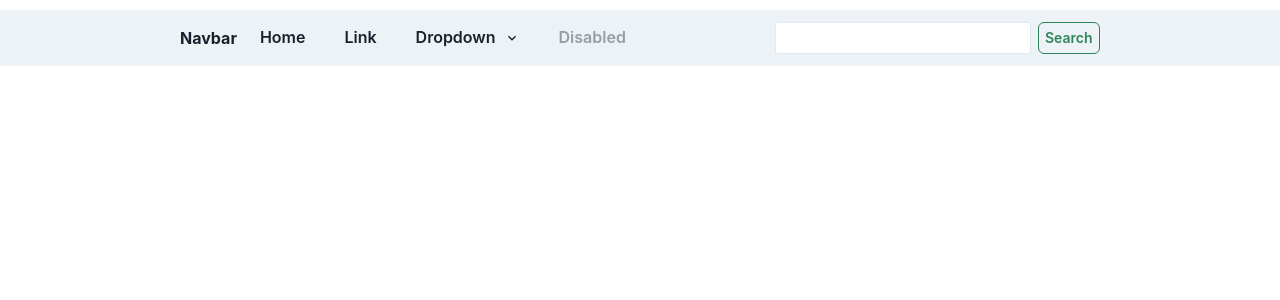
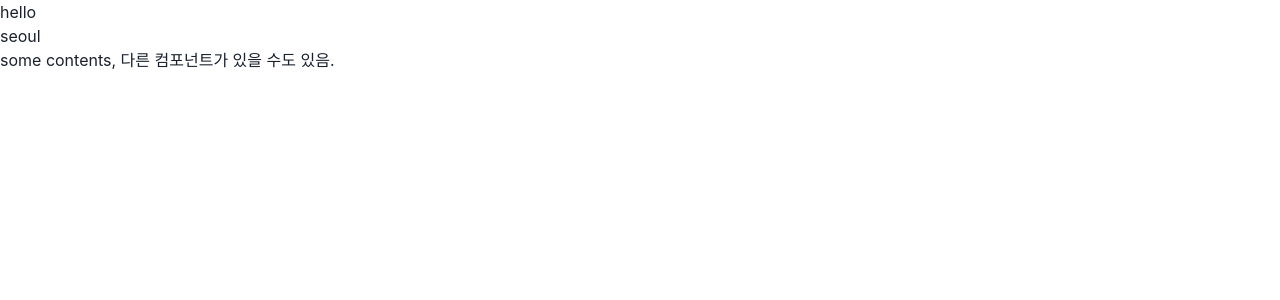
Before and after one commit to sebaek/react20231031, a React (Create React App) app: page / in a window 1280 px wide. Shown: the top 300 px of the page. Built offline with nearby package versions, Linux system fonts and the light colour scheme.

Commit message:
children prop

```diff
--- a/src/App.js
+++ b/src/App.js
@@ -1,59 +1,20 @@
-import React from "react";
-import {
-  Box,
-  Button,
-  Flex,
-  Input,
-  Menu,
-  MenuButton,
-  MenuItem,
-  MenuList,
-  Text,
-} from "@chakra-ui/react";
-import { ChevronDownIcon } from "@chakra-ui/icons";
+function MyComp({ text, address, children }) {
+  return (
+    <>
+      <p>{text}</p>
+      <p>{address}</p>
+      <p>{children}</p>
+    </>
+  );
+}
 
 function App(props) {
   return (
-    <Flex
-      px={{ base: "0px", md: "70px", lg: "120px", xl: "180px" }}
-      justify="space-between"
-      py="8px"
-      my="10px"
-      bg="gray.100"
-    >
-      <Flex gap="7px" align="center">
-        <Text as="b">Navbar</Text>
-        <Button variant={"ghost"}>Home</Button>
-        <Button variant={"ghost"}>Link</Button>
-
-        <Menu>
-          <MenuButton
-            variant="ghost"
-            as={Button}
-            rightIcon={<ChevronDownIcon />}
-          >
-            Dropdown
-          </MenuButton>
-          <MenuList>
-            <MenuItem>Download</MenuItem>
-            <MenuItem>Create a Copy</MenuItem>
-            <MenuItem>Mark as Draft</MenuItem>
-            <MenuItem>Delete</MenuItem>
-            <MenuItem>Attend a Workshop</MenuItem>
-          </MenuList>
-        </Menu>
-
-        <Button variant={"ghost"} isDisabled={true}>
-          Disabled
-        </Button>
-      </Flex>
-      <Flex gap="7px" align="center">
-        <Input size="sm" bg="white" colorScheme="green" />
-        <Button size="sm" variant="outline" colorScheme="green">
-          Search
-        </Button>
-      </Flex>
-    </Flex>
+    <div>
+      <MyComp text="hello" address="seoul">
+        some contents, 다른 컴포넌트가 있을 수도 있음.
+      </MyComp>
+    </div>
   );
 }
 
```
